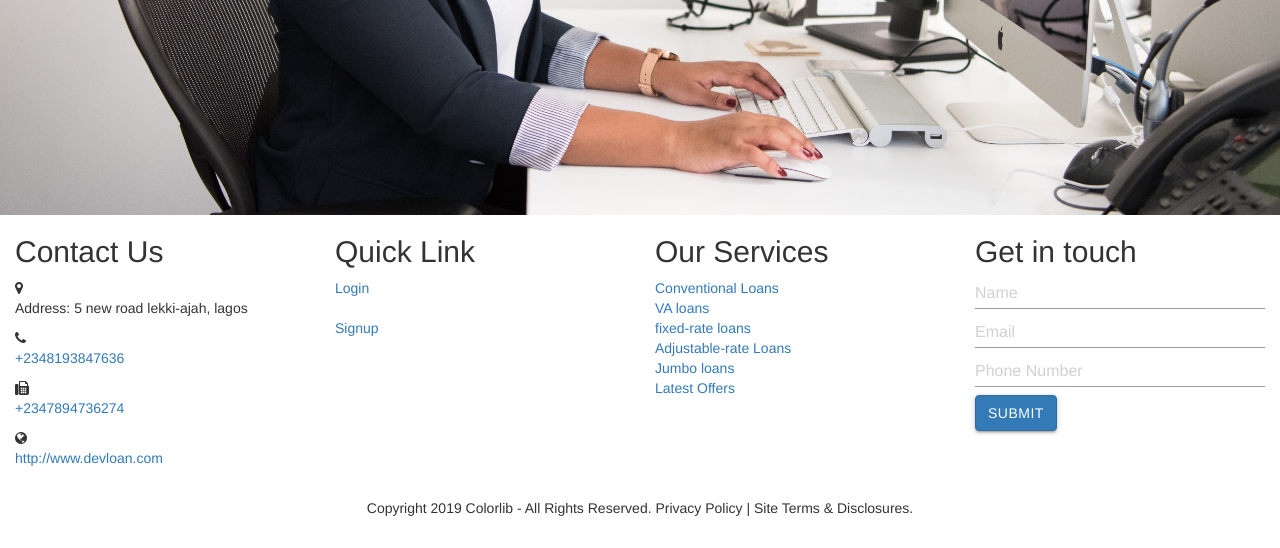
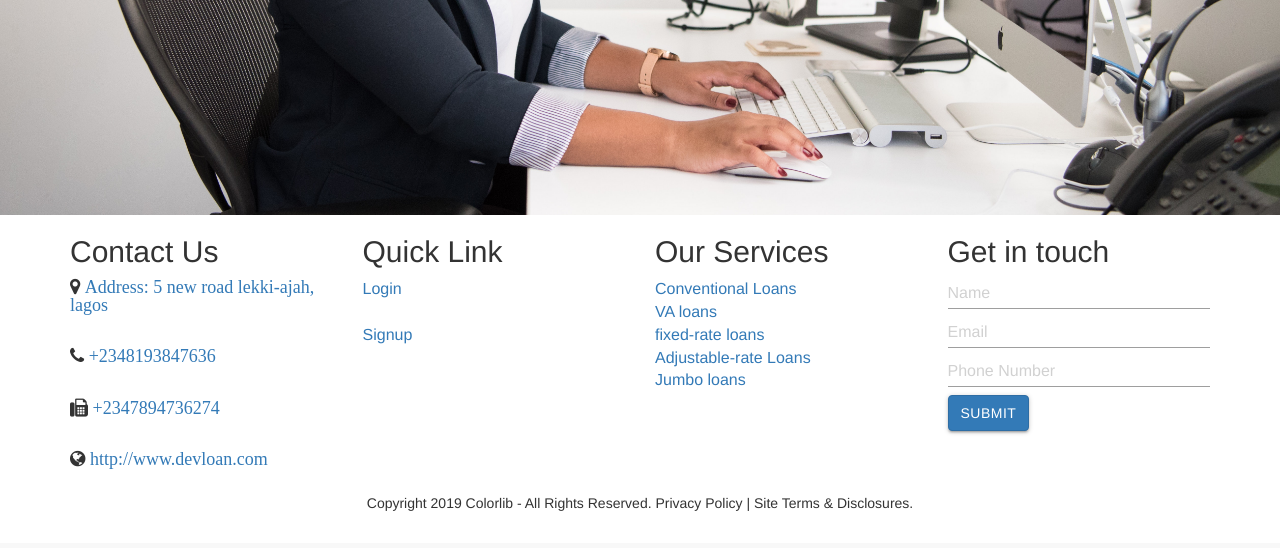
Before and after one commit to folly77folly/group-2-deca-credit, a Python web app: template templates/index.html in a window 1280 px wide. Shown: the part 585-1133 px from the top of the page. After the commit the page ends 1096 px from the top, so only its background shows below. Run offline with Jinja, Linux system fonts and the light colour scheme; the template is opened without the code that fills it, so the values that code supplies are empty; some libraries are stand-ins or nearby versions.

Commit message:
UI for contact, about

```diff
--- a/templates/index.html
+++ b/templates/index.html
@@ -40,52 +40,52 @@
     </div>
   </div>
  </header>
- <section>
+ <section cl>
  <div>
 <div id="footer" class="footer">
   <div class="footer-wrapper">
     <div class="top-img"></div>
-    <div class="container-fluid">
+    <div class="container">
 
       <div class="footer-mid-part">
         <div class="row">
           <div class="col-lg-3 col-md-6 col-sm-12">
             <div class="footer-section-one">
               <div class="footer-heading"><h2>Contact Us</h2></div>
-   <div class="footer-contact-box">
-              <div class="footer-contact-icon"><i class="fa fa-map-marker"></i></div>
-              <div class="footer-contact-text">
+   <div class="footer-contact-box" style="font: bold; font-size: large;">
+              <div class="footer-contact-icon"><i class="fa fa-map-marker"> <a> Address: 5 new road lekki-ajah, lagos</a></i></div><br>
+              <!-- <div class="footer-contact-text">
                 <p>Address: 5 new road lekki-ajah, lagos</p>
-              </div>
+              </div> -->
               <div class="clr"></div>
             </div>
-             <div class="footer-contact-box">
-              <div class="footer-contact-icon"><i class="fa fa-phone"></i></div>
-              <div class="footer-contact-text">
-                <p><a>+2348193847636</a></p>
+             <div class="footer-contact-box" style="font: bold; font-size: large;">
+              <div class="footer-contact-icon"><i class="fa fa-phone"><a> +2348193847636</a></i></div><br>
+              <!-- <div class="footer-contact-text">
+                <p></p>
               </div>
-              <div class="clr"></div>
+              <div class="clr"></div> -->
             </div>
-             <div class="footer-contact-box">
-              <div class="footer-contact-icon"><i class="fa fa-fax"></i></div>
-              <div class="footer-contact-text">
-                <p><a href="fax:+012-3456-789">+2347894736274</a></p>
+             <div class="footer-contact-box" style="font: bold; font-size: large;">
+              <div class="footer-contact-icon"><i class="fa fa-fax"> <a>  +2347894736274</a></i></div><br>
+              <!-- <div class="footer-contact-text">
+                <p></p>
               </div>
-              <div class="clr"></div>
+              <div class="clr"></div> -->
             </div>
-             <div class="footer-contact-box">
-              <div class="footer-contact-icon"><i class="fa fa-globe"></i></div>
-              <div class="footer-contact-text">
-                 <p><a href="http://www.google.com">http://www.devloan.com</a></p>
+             <div class="footer-contact-box" style="font: bold; font-size: large;">
+              <div class="footer-contact-icon"><i class="fa fa-globe"> <a href="http://www.google.com">  http://www.devloan.com</a></i></div>
+              <!-- <div class="footer-contact-text">
+                 <p></p>
               </div>
-              <div class="clr"></div>
+              <div class="clr"></div> -->
             </div>
             </div>
           </div>
           <div class="col-lg-3 col-md-6 col-sm-12">
             <div class="footer-section-two">
               <div class="footer-heading"><h2>Quick Link</h2></div>
-              <div class="footer-link">
+              <div class="footer-link" style="font: bold; font-size: medium;">
                 <ul>
                   <li><a href="/login">Login</a></li>
                   <br>
@@ -97,14 +97,14 @@
           <div class="col-lg-3 col-md-6 col-sm-12">
             <div class="footer-section-two">
               <div class="footer-heading"><h2>Our Services</h2></div>
-               <div class="footer-link">
+               <div class="footer-link" style="font: bold; font-size: medium;">
                 <ul>
                   <li><a href="#">Conventional Loans</a></li>
                    <li><a href="#">VA loans</a></li>
                     <li><a href="#">fixed-rate loans</a></li>
                      <li><a href="#">Adjustable-rate Loans</a></li>
                       <li><a href="#">Jumbo loans</a></li>
-                       <li><a href="#">Latest Offers</a></li>
+
 
 
                 </ul>
```
